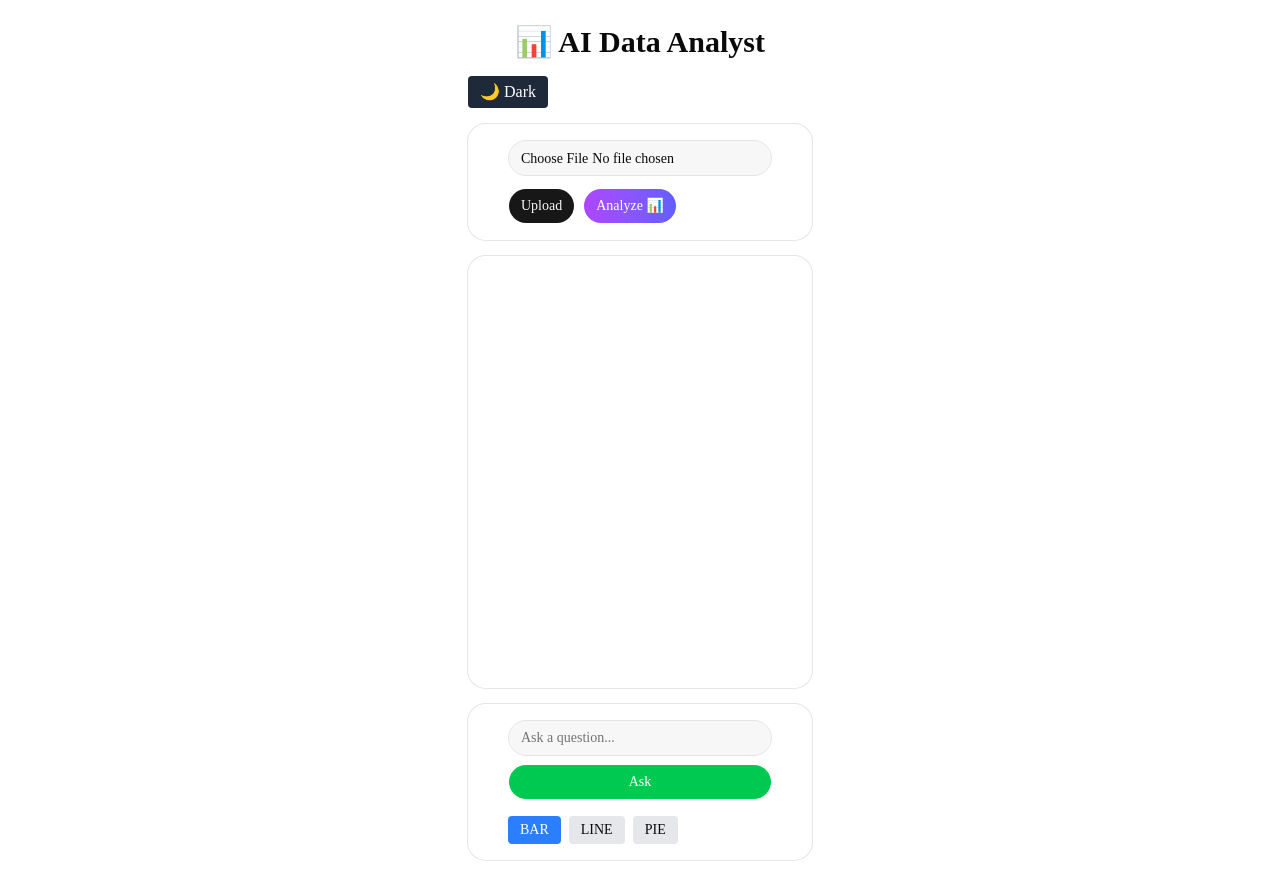
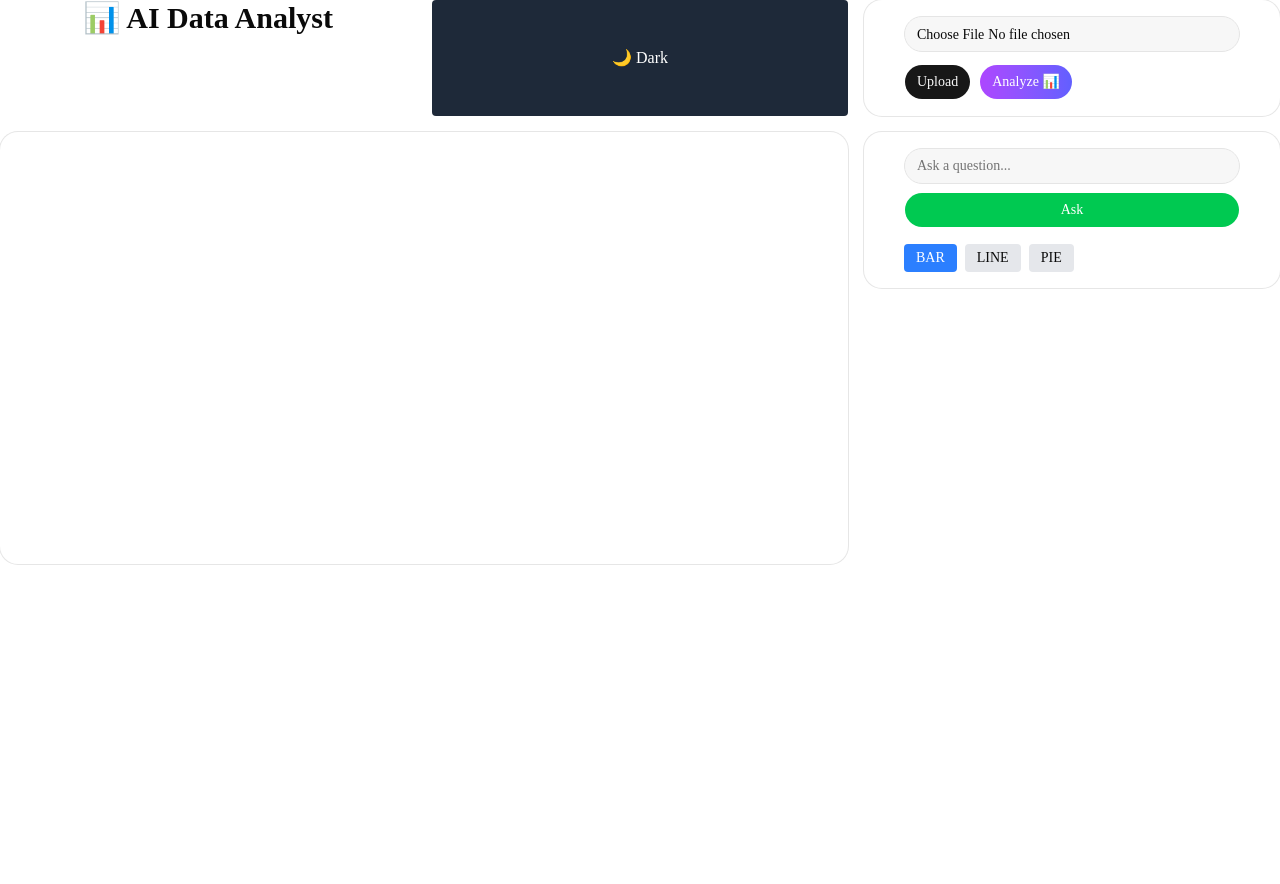
Before and after one commit to AswinVmm/AI-Data-Analyst-Dashboard, a Next.js app in the folder frontend/: page / in a window 1280 px wide. After the commit the page ends 800 px from the top, so only its background shows below. Built offline with nearby package versions, Linux system fonts and the light colour scheme.

Commit message:
few changes

```diff
--- a/frontend/src/app/page.js
+++ b/frontend/src/app/page.js
@@ -113,7 +113,7 @@
   };
 
   return (
-    <div className="p-6 max-w-7xl mx-auto space-y-4">
+    <div className="grid grid-cols-1 md:grid-cols-3 gap-4">
       <h1 className="text-3xl font-bold text-center">📊 AI Data Analyst</h1>
       <button
         onClick={() => setDarkMode(!darkMode)}
@@ -144,6 +144,7 @@
       </Card>
 
       {/* 💬 Chat Section */}
+      <div className="md:col-span-2">
         <Card>
           <CardContent>
             <ScrollArea className="h-96 pr-4">
@@ -182,7 +183,8 @@
             </ScrollArea>
           </CardContent>
         </Card>
-
+      </div>
+      <div className="space-y-4">
         {/* ❓ Ask Section */}
         <Card className="p-4">
           <CardContent className="space-y-2">
@@ -246,7 +248,7 @@
             </div>
           </div>
         )}
-
+      </div>
       {/* 📊 Insight */}
       {data?.answer && (
         <Card className="bg-gray-50">
```
Lines whose indentation alone changed are shown as unchanged.
